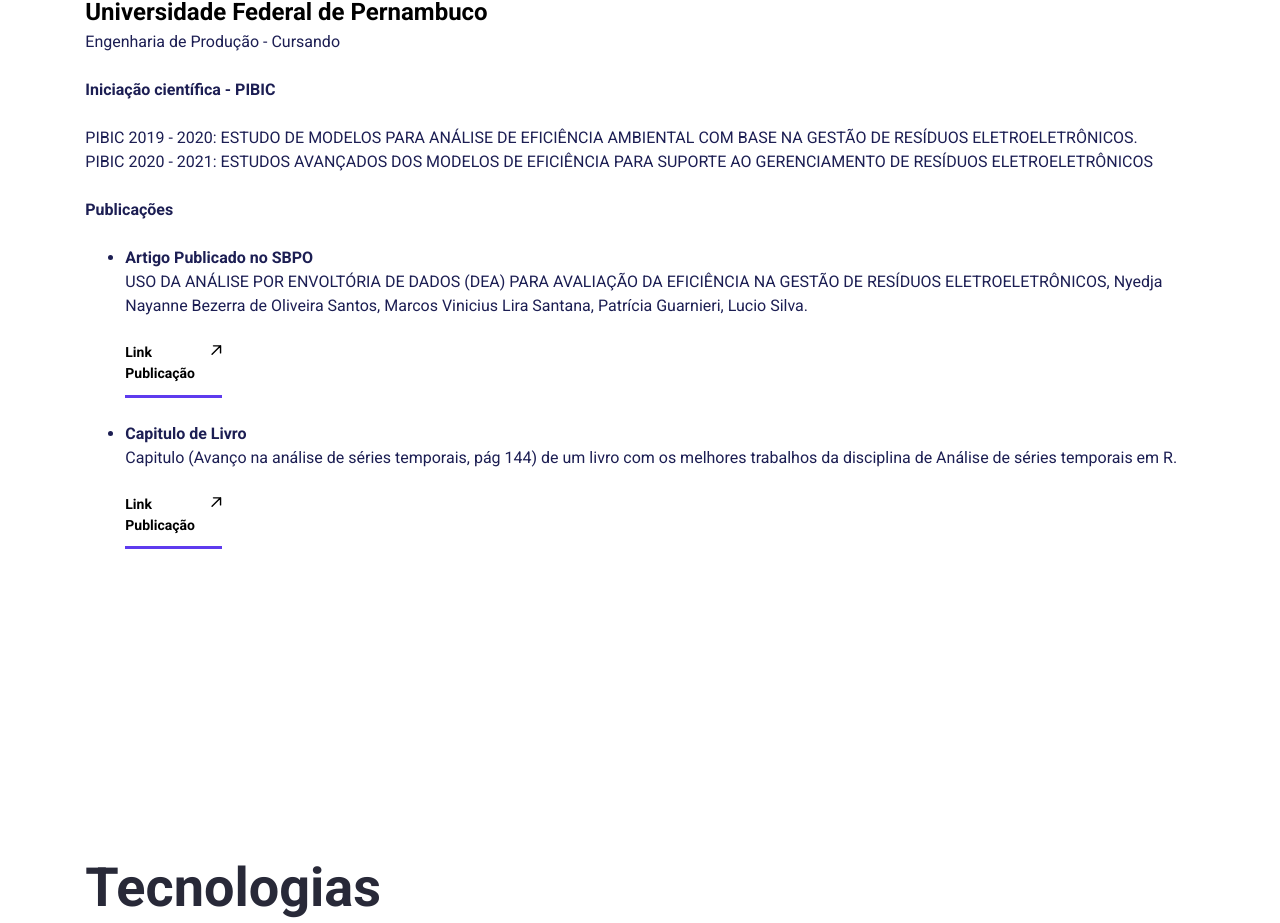
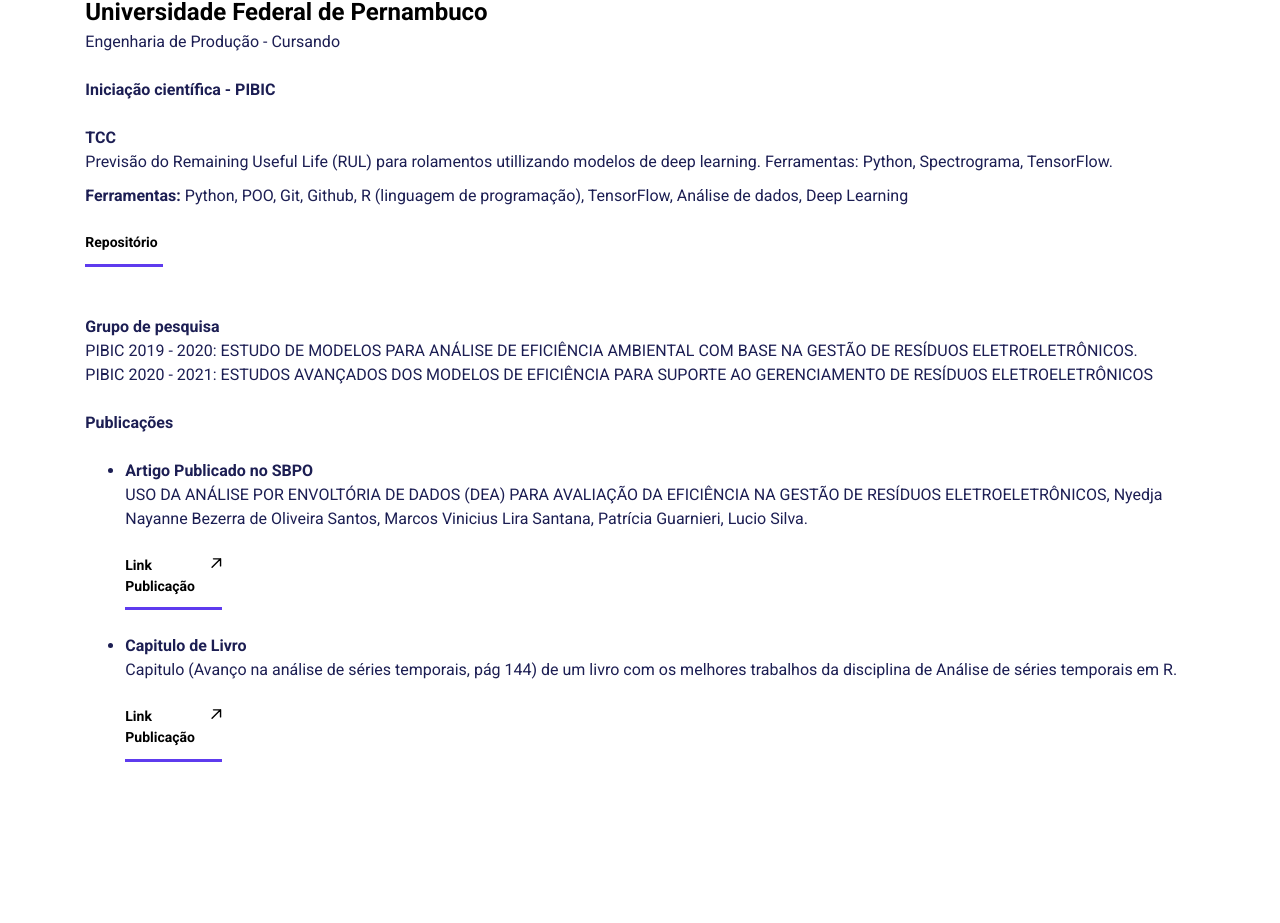
Before and after one commit to Marcoslsl/Portfolio, a React (Create React App) app: page / in a window 1280 px wide. Shown: the part 2756-3679 px from the top of the page. Built offline with nearby package versions, Linux system fonts and the light colour scheme.

Commit message:
feat: add information on education session

```diff
--- a/src/App.css
+++ b/src/App.css
@@ -90,6 +90,7 @@
   text-decoration: none;
   outline: none; /* Remove a borda de foco */
 }
+
 /* Global CSS Ends */
 /* Main Headings */
 
@@ -404,6 +405,15 @@
   padding-bottom: 10.6px;
   font-weight: 600;
   width: 9%;
+}
+.education--link--tcc {
+  text-decoration: none;
+  display: flex;
+  gap: 16px;
+  border-bottom: 3.33px solid var(--primary);
+  padding-bottom: 10.6px;
+  font-weight: 600;
+  width: 7%;
 }
 .portfolio--section--card:hover path {
   stroke: #006b6a;
--- a/src/Pages/Home/Education.jsx
+++ b/src/Pages/Home/Education.jsx
@@ -12,6 +12,47 @@
             <br />
             <h4>Iniciação científica - PIBIC</h4>
             <br />
+            <h4>TCC</h4>
+            <p>
+              Previsão do Remaining Useful Life (RUL) para rolamentos
+              utillizando modelos de deep learning. Ferramentas: Python,
+              Spectrograma, TensorFlow.
+              <p className="experience--section-fer-description">
+                <strong>Ferramentas:</strong> Python, POO, Git, Github, R
+                (linguagem de programação), TensorFlow, Análise de dados, Deep
+                Learning
+                <a
+                  href="https://github.com/Marcoslsl/CNN_Bearing"
+                  className="button-link-tcc"
+                  target="_blank"
+                  rel="noreferrer"
+                >
+                  <br />
+                  <br />
+                  <p className="text-sm education--link--tcc">
+                    Repositório
+                    <svg
+                      xmlns="http://www.w3.org/2000/svg"
+                      width="16"
+                      height="16"
+                      viewBox="0 0 20 19"
+                      fill="none"
+                    >
+                      <path
+                        d="M4.66667 1.66675H18V15.0001M18 1.66675L2 17.6667L18 1.66675Z"
+                        stroke="currentColor"
+                        stroke-width="2.66667"
+                        stroke-linecap="round"
+                        stroke-linejoin="round"
+                      />
+                    </svg>
+                  </p>
+                </a>
+              </p>
+            </p>
+            <br />
+            <br />
+            <h4>Grupo de pesquisa</h4>
             <p>
               PIBIC 2019 - 2020: ESTUDO DE MODELOS PARA ANÁLISE DE EFICIÊNCIA
               AMBIENTAL COM BASE NA GESTÃO DE RESÍDUOS ELETROELETRÔNICOS.
```
